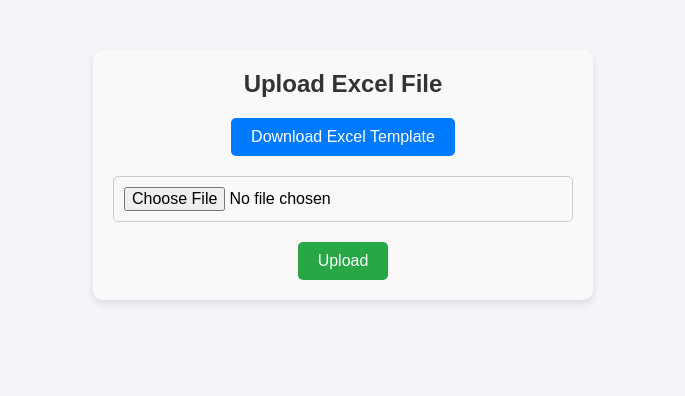
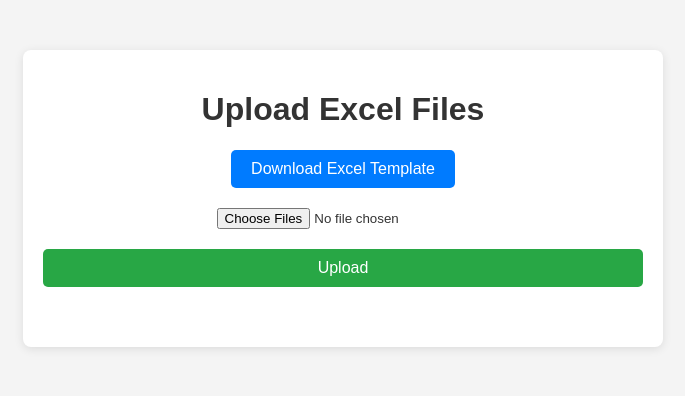
Before and after one commit to lifthealthgroup/form_creator, a Flask app: page / in a window 1280 px wide. Shown: the top 396 px of the page, without its empty margins (297-982 px from the left). Run offline with Flask 3, Linux system fonts and the light colour scheme.

Commit message:
ability to add multiple excel files at once

```diff
--- a/main.py
+++ b/main.py
@@ -1,9 +1,11 @@
 import pandas as pd
 import fitz
+import zipfile
 from flask import Flask, request, send_file, render_template
-import os
 import math
-import difflib
+from werkzeug.utils import secure_filename
+import io
+
 
 app = Flask(__name__)
 
@@ -523,34 +525,49 @@ def produce_output(master:dict[dict]):
 
 @app.route('/')
 def index():
-    return render_template('upload.html')  # Simple upload form
+    return render_template('upload.html')
 
-# Route to serve the Excel template
+# Route to serve the Excel template for download
 @app.route('/download-template')
 def download_template():
-    template_path = 'path_to_your_template/Excel_Template.xlsx'
+    template_path = 'template.xlsx'  # Update this path
     return send_file(template_path, as_attachment=True)
 
 @app.route('/upload', methods=['POST'])
-def upload_file():
-    if 'file' not in request.files:
+def upload_files():
+    if 'files[]' not in request.files:
         return "No file part", 400
-    file = request.files['file']
-    if file.filename == '':
+
+    files = request.files.getlist('files[]')
+
+    if not files or all(f.filename == '' for f in files):
         return "No selected file", 400
 
-    # Process the uploaded file
-    master = read_excel(file.stream)  # Read Excel from the uploaded file
-    final_document = produce_output(master)
+    # Create an in-memory zip file
+    memory_file = io.BytesIO()
 
-    # Save the output PDF
-    output_path = 'output/forms.pdf'
-    if not os.path.exists('output'):
-        os.makedirs('output')
+    with zipfile.ZipFile(memory_file, 'w') as zf:
+        for file in files:
+            if file and file.filename.endswith('.xlsx'):
+                # Ensure the filename is secure
+                filename = secure_filename(file.filename)
 
-    final_document.save(output_path)
+                # Read Excel file (assuming read_excel and produce_output are implemented)
+                master = read_excel(file.stream)  # Replace with your actual Excel reading function
+                final_document = produce_output(master)  # Replace with your PDF generating function
 
-    return send_file(output_path, as_attachment=True)
+                # Store the PDF in memory instead of saving to disk
+                pdf_stream = io.BytesIO()
+                final_document.save(pdf_stream)
+                pdf_stream.seek(0)  # Important: Go back to the start of the BytesIO stream
+
+                # Add the PDF to the zip file
+                zf.writestr(f'{filename}.pdf', pdf_stream.read())
+
+    memory_file.seek(0)  # Again, go back to the start of the in-memory zip file
+
+    # Return the zip file as a downloadable response
+    return send_file(memory_file, download_name='processed_files.zip', as_attachment=True)
 
 if __name__ == '__main__':
     app.run(debug=True)
--- a/static/styles.css
+++ b/static/styles.css
@@ -1,74 +1,74 @@
-/* Basic reset */
-* {
+body {
+    font-family: Arial, sans-serif;
+    background-color: #f4f4f4;
+    color: #333;
     margin: 0;
     padding: 0;
-    box-sizing: border-box;
 }
 
-/* Styling for the main container */
 .container {
-    max-width: 500px;
+    max-width: 600px;
     margin: 50px auto;
     padding: 20px;
-    background-color: #f9f9f9;
-    border-radius: 10px;
-    box-shadow: 0 4px 8px rgba(0, 0, 0, 0.1);
+    background: white;
+    border-radius: 8px;
+    box-shadow: 0 2px 10px rgba(0, 0, 0, 0.1);
+}
+
+h1 {
     text-align: center;
 }
 
-/* Styling for the header */
-h1 {
-    font-family: Arial, sans-serif;
-    font-size: 24px;
-    color: #333;
-    margin-bottom: 20px;
+.file-input {
+    display: block;
+    margin: 20px auto;
 }
 
-/* Styling for the download button */
-.download-btn {
-    background-color: #007bff;
-    color: #fff;
-    padding: 10px 20px;
+.upload-btn {
+    display: block;
+    width: 100%;
+    padding: 10px;
+    border: none;
+    background: #28a745;
+    color: white;
     font-size: 16px;
-    border: none;
-    border-radius: 5px;
-    text-decoration: none;
-    display: inline-block;
-    cursor: pointer;
-    margin-bottom: 20px;
-}
-
-.download-btn:hover {
-    background-color: #0056b3;
-}
-
-/* Styling for the file input */
-.file-input {
-    margin-bottom: 20px;
-    padding: 10px;
-    border-radius: 5px;
-    border: 1px solid #ccc;
-    font-size: 16px;
-    width: 100%;
-}
-
-/* Styling for the upload button */
-.upload-btn {
-    background-color: #28a745;
-    color: #fff;
-    padding: 10px 20px;
-    font-size: 16px;
-    border: none;
     border-radius: 5px;
     cursor: pointer;
 }
 
 .upload-btn:hover {
-    background-color: #218838;
+    background: #218838;
 }
 
-/* General body styling */
-body {
-    font-family: Arial, sans-serif;
-    background-color: #f4f4f9;
+.template-download {
+    text-align: center;
+    margin: 20px 0;
 }
+
+.download-btn {
+    display: inline-block;
+    padding: 10px 20px;
+    background: #007bff;
+    color: white;
+    text-decoration: none;
+    border-radius: 5px;
+}
+
+.download-btn:hover {
+    background: #0056b3;
+}
+
+.file-preview {
+    margin: 20px;
+    display: flex;
+    flex-direction: column;
+    align-items: flex-start;
+}
+
+.file-item {
+    background-color: #f1f1f1;
+    margin: 5px 0;
+    padding: 10px;
+    border-radius: 5px;
+    width: 100%;
+}
--- a/templates/upload.html
+++ b/templates/upload.html
@@ -3,12 +3,12 @@
 <head>
     <meta charset="UTF-8">
     <meta name="viewport" content="width=device-width, initial-scale=1.0">
-    <title>Upload Excel File</title>
+    <title>Upload Excel Files</title>
     <link rel="stylesheet" href="{{ url_for('static', filename='styles.css') }}"> <!-- Link to the external CSS file -->
 </head>
 <body>
     <div class="container">
-        <h1>Upload Excel File</h1>
+        <h1>Upload Excel Files</h1>
 
         <!-- Download Template Button -->
         <div class="template-download">
@@ -16,10 +16,29 @@
         </div>
 
         <!-- File Upload Form -->
-        <form action="/upload" method="post" enctype="multipart/form-data">
-            <input type="file" name="file" accept=".xlsx" required class="file-input">
+        <form action="/upload" method="post" enctype="multipart/form-data" id="upload-form">
+            <input type="file" name="files[]" accept=".xlsx" multiple required class="file-input" id="file-input">
             <input type="submit" value="Upload" class="upload-btn">
         </form>
+
+        <!-- File Previews -->
+        <div class="file-preview" id="file-preview"></div>
     </div>
+
+    <script>
+        const fileInput = document.getElementById('file-input');
+        const filePreview = document.getElementById('file-preview');
+
+        // Function to preview selected files
+        fileInput.addEventListener('change', function() {
+            filePreview.innerHTML = ''; // Clear previous previews
+            for (const file of this.files) {
+                const fileItem = document.createElement('div');
+                fileItem.className = 'file-item';
+                fileItem.textContent = file.name; // Show the file name
+                filePreview.appendChild(fileItem);
+            }
+        });
+    </script>
 </body>
 </html>
```
Also changed, not shown: 3 other files.
